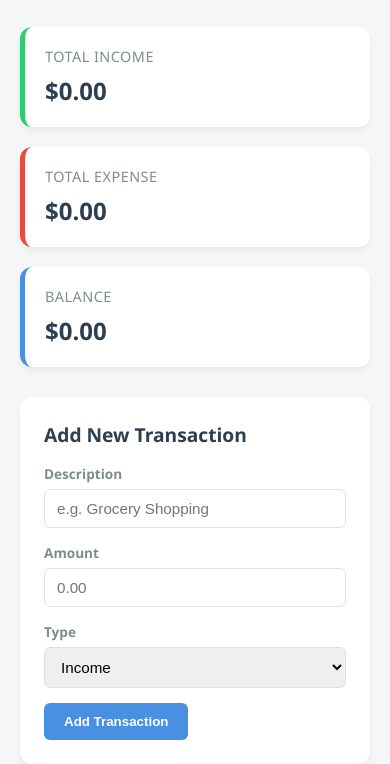
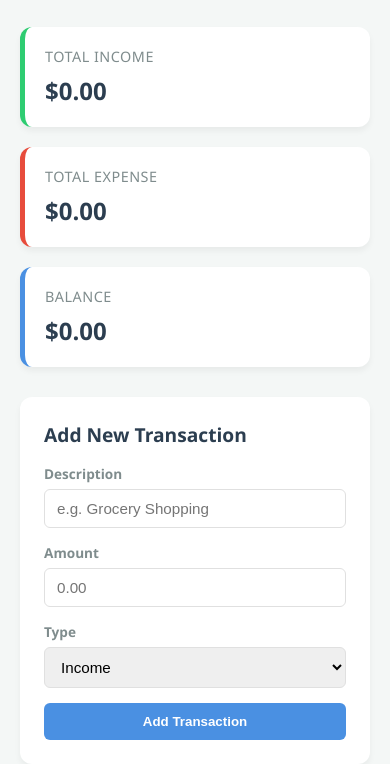
Before and after one commit to elitasadnan/Budget-Tracker, a plain HTML site: page index.html in a window 390 px wide. Shown: the part 82-846 px from the top of the page. Drawn offline with Linux system fonts and the light colour scheme.

Commit message:
fix: improve mobile button width UX

```diff
--- a/style.css
+++ b/style.css
@@ -186,3 +186,12 @@ body {
 .item-amount {
   font-weight: bold;
 }
+
+/* ==========================================================================
+   5. RESPONSIVE / MOBILE OPTIMIZATIONS
+   ========================================================================== */
+@media (max-width: 600px) {
+  .btn-submit {
+    width: 100%; /* Mobilde buton tüm genişliği kaplar */
+  }
+}
```
